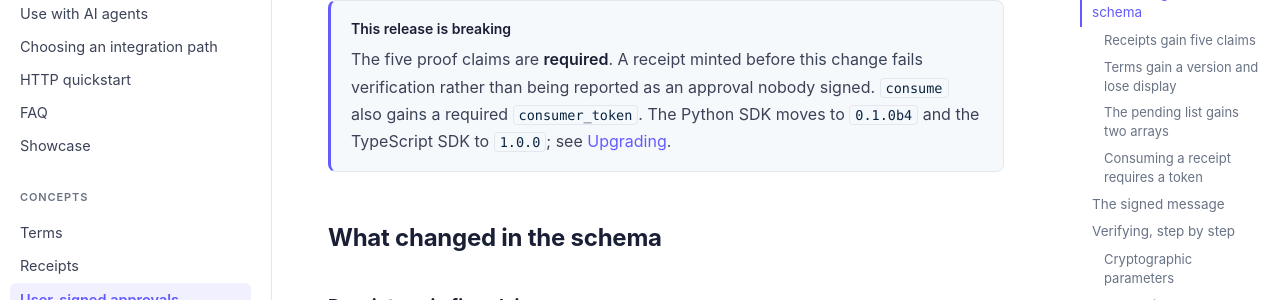
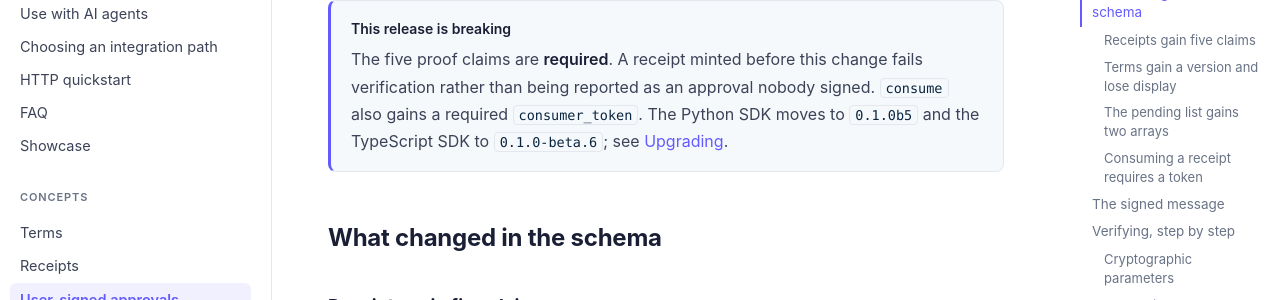
Before and after one commit to yanez-compliance/yanez-agent-authorization, a Jekyll site: the page built from docs/user-signed-approvals.md, in a window 1280 px wide and 900 px high, scrolled down 336 px. Shown: the part 153-453 px from the top of the window. Built offline with Jekyll 4.4.1, drawn with Linux system fonts in a browser that asks for light colours; some of the changed text lies outside the part shown.

Commit message:
docs: name the current sdk releases in the user-signed approvals upgrade notes
Co-Authored-By: Claude Opus 5 <noreply@anthropic.com>

```diff
--- a/docs/user-signed-approvals.md
+++ b/docs/user-signed-approvals.md
@@ -21,7 +21,7 @@ This page covers what changed in the schema, and the steps to verify both signat
   <p>The five proof claims are <strong>required</strong>. A receipt minted before this
   change fails verification rather than being reported as an approval nobody signed.
   <code>consume</code> also gains a required <code>consumer_token</code>. The Python SDK moves to
-  <code>0.1.0b4</code> and the TypeScript SDK to <code>1.0.0</code>; see <a href="#upgrading">Upgrading</a>.</p>
+  <code>0.1.0b5</code> and the TypeScript SDK to <code>0.1.0-beta.6</code>; see <a href="#upgrading">Upgrading</a>.</p>
 </div>
 
 ## What changed in the schema
@@ -375,7 +375,7 @@ to a legal identity; that path is not provided.
 
 ## Upgrading
 
-The Python SDK moves to `0.1.0b4` and the TypeScript SDK to `1.0.0`. Two breaking changes:
+The Python SDK moves to `0.1.0b5` and the TypeScript SDK to `0.1.0-beta.6`. Two breaking changes:
 
 - **`consume` requires `consumer_token`.** An un-updated caller fails at the call site
   rather than silently producing a token that cannot survive a lost response.
```
